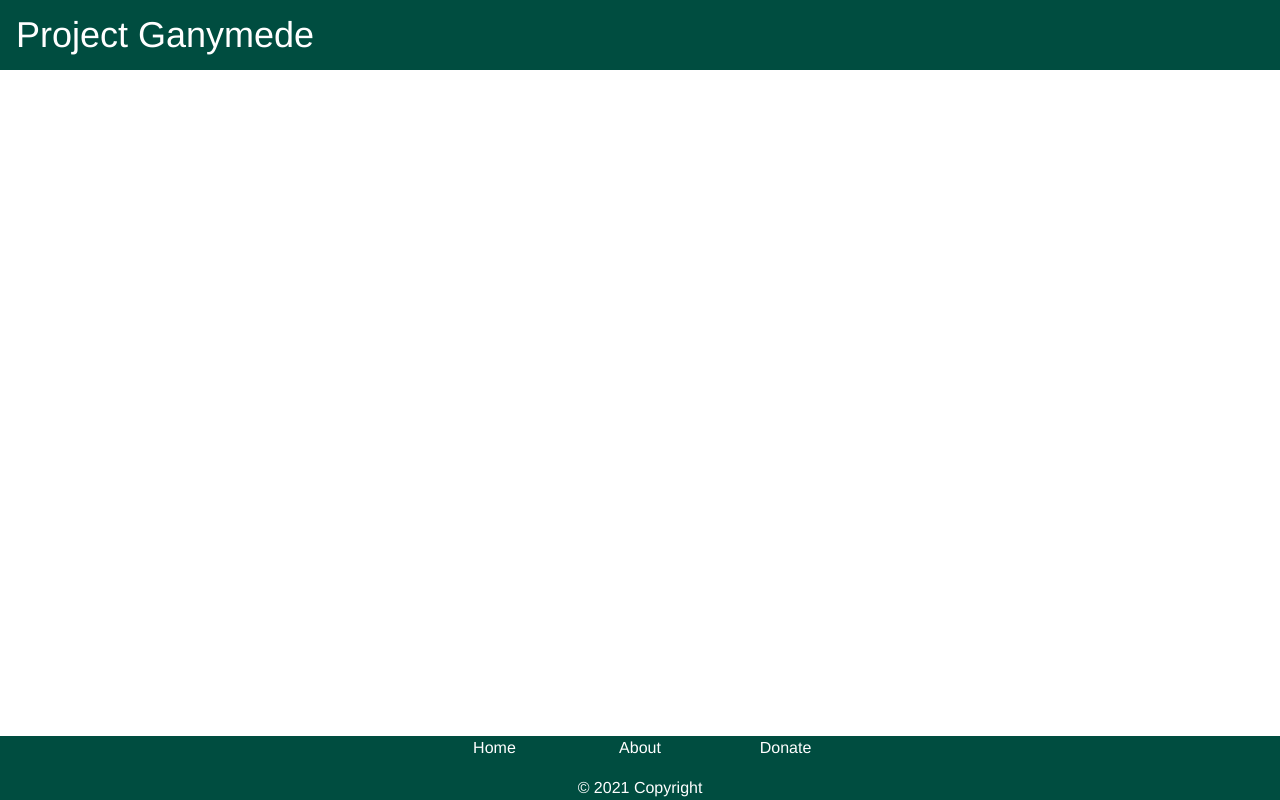
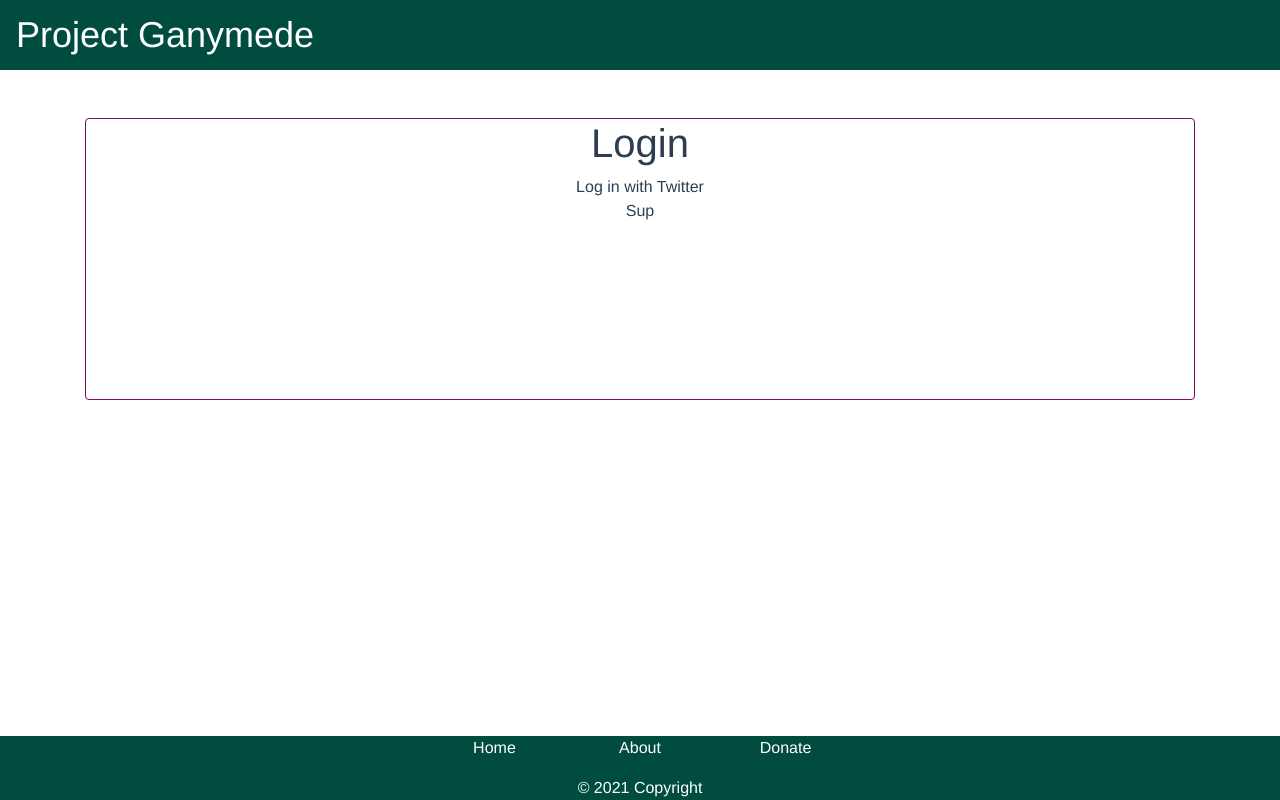
Before and after one commit to marvintensuan/Ganymede, a Vue app: page /login in a window 1280 px wide. Before the commit this address had no page. Built offline with nearby package versions, Linux system fonts and the light colour scheme.

Commit message:
Added Login view

```diff
--- a/src/router/index.js
+++ b/src/router/index.js
@@ -3,6 +3,7 @@ import {createRouter, createWebHistory} from 'vue-router'
 import Home from '../views/Home'
 import About from '../views/About'
 import Donate from '../views/Donate'
+import Login from '../views/Login'
 
 const routes = [
     {
@@ -19,6 +20,11 @@ const routes = [
         path: '/donate',
         name: 'Donate',
         component: Donate
+    },
+    {
+        path: '/login',
+        name: 'Login',
+        component: Login
     }
 ]
 
--- /dev/null
+++ b/src/views/Login.vue
@@ -0,0 +1,23 @@
+<template>
+    <div class="container mb-5 mt-5">
+        <div class="rounded" id="log-in">
+            <h1>Login</h1>
+            <div>Log in with Twitter</div>
+            <div style="min-height: 200px">Sup</div>
+        </div>
+    </div>
+</template>
+
+<script>
+export default {
+  name: 'Login',
+}
+</script>
+
+<style scoped>
+    #log-in{
+        border-style: solid;
+        border-width: 1px;
+        border-color: #770e6c;
+    }
+</style>
```
